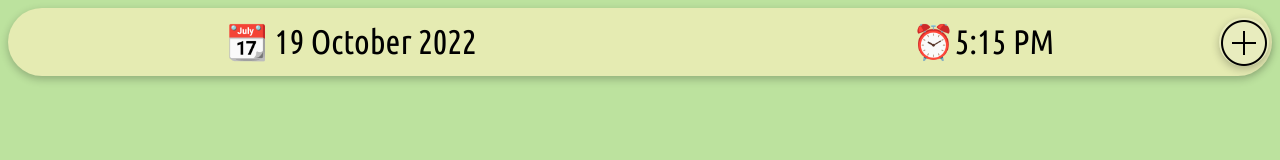
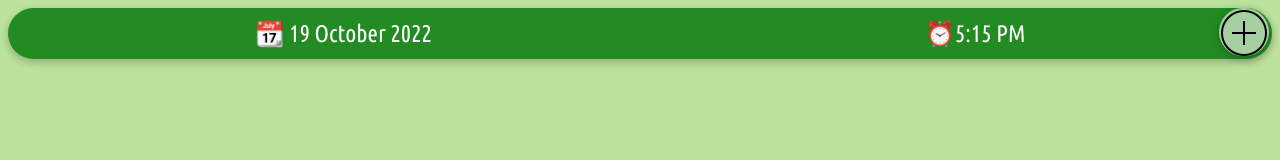
Before and after one commit to NotTheRightGuy/Note-Taking-Website, a plain HTML site: page index.html in a window 1280 px wide. Drawn offline with Linux system fonts and the light colour scheme.

Commit message:
changed color scheme

```diff
--- a/app.js
+++ b/app.js
@@ -23,7 +23,8 @@ const dateFormat = function () {
   const date = dateObj.getDate();
   const month = dateObj.getMonth();
   const year = dateObj.getFullYear();
-
+  dateDOM.style.fontSize = "24px";
+  dateDOM.style.color = "white";
   dateDOM.innerHTML = `📆 ${date} ${months[month]} ${year}`;
 };
 
@@ -39,6 +40,8 @@ const timeFormat = function () {
   if (minutes < 10) {
     minutes = "0" + minutes;
   }
+  timeDOM.style.fontSize = "24px";
+  timeDOM.style.color = "white";
   timeDOM.innerHTML = `⏰${hour}:${minutes} ${prefix}`;
 };
 
@@ -177,7 +180,7 @@ document.body.addEventListener("click", (event) => {
       note.children[1].contentEditable = "true";
       const toast = document.createElement("div");
       toast.className = "toast";
-      toast.innerHTML = "Note now Editable!!";
+      toast.innerHTML = "note now editable!!";
       note.appendChild(toast);
       setInterval(() => {
         note.removeChild(toast);
--- a/styles.css
+++ b/styles.css
@@ -11,11 +11,11 @@ body {
 
 #add-btn {
   position: absolute;
-  top: 10px;
+  top: 0;
   right: 3px;
   padding: 0;
   height: 48px;
-  background-color: #e8ecbe;
+  background-color: #a5cea1;
   border: 0;
   border-radius: 25px;
   transition: transform 0.1s ease-in-out;
@@ -29,8 +29,8 @@ body {
 }
 
 #header {
-  height: 2em;
-  background-color: #e5ebb2;
+  height: 1.5em;
+  background-color: rgb(34, 139, 34);
   border-radius: 50px;
   box-shadow: rgba(0, 0, 0, 0.24) 0px 3px 8px;
   display: flex;
```
